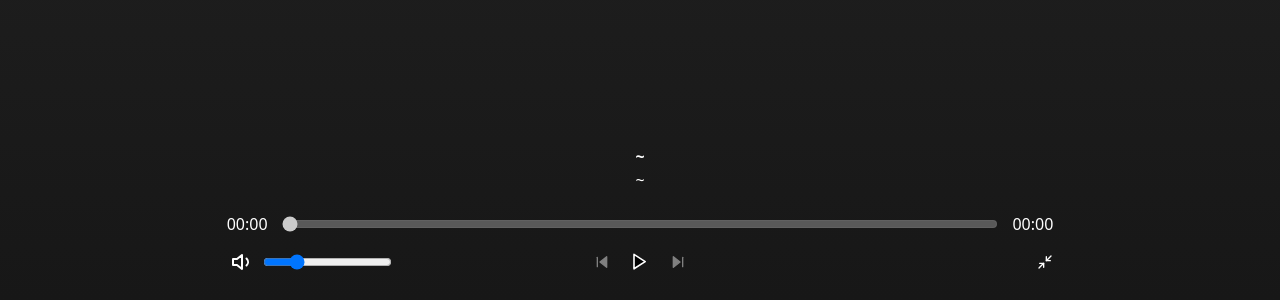
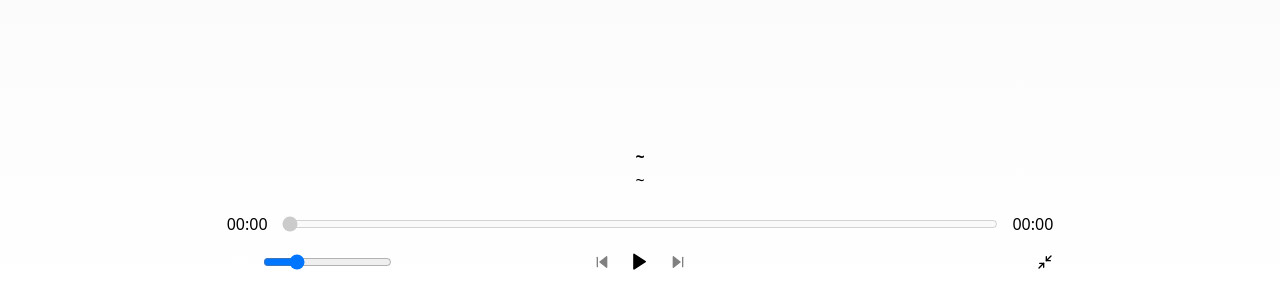
Before and after one commit to callum-jones19/coralia, a React (Vite) app: page /fullscreen in a window 1280 px wide. Shown: the part 500-800 px from the top of the page. Built offline with nearby package versions, Linux system fonts and the light colour scheme.

Commit message:
Change fullscreen to light mode

```diff
--- a/src/screens/FullscreenScreen.tsx
+++ b/src/screens/FullscreenScreen.tsx
@@ -52,7 +52,7 @@
 
   return (
     <>
-      <div className="w-full h-full flex flex-col bg-gradient-to-b from-neutral-800 to-neutral-900 text-white p-5">
+      <div className="w-full h-full flex flex-col bg-gradient-to-b from-neutral-100 to-white p-5">
         <div className="flex-grow flex flex-col gap-2 items-cente min-h-0">
           <div className="basis-1/2 w-full overflow-hidden flex-grow p-6">
             <img
```
